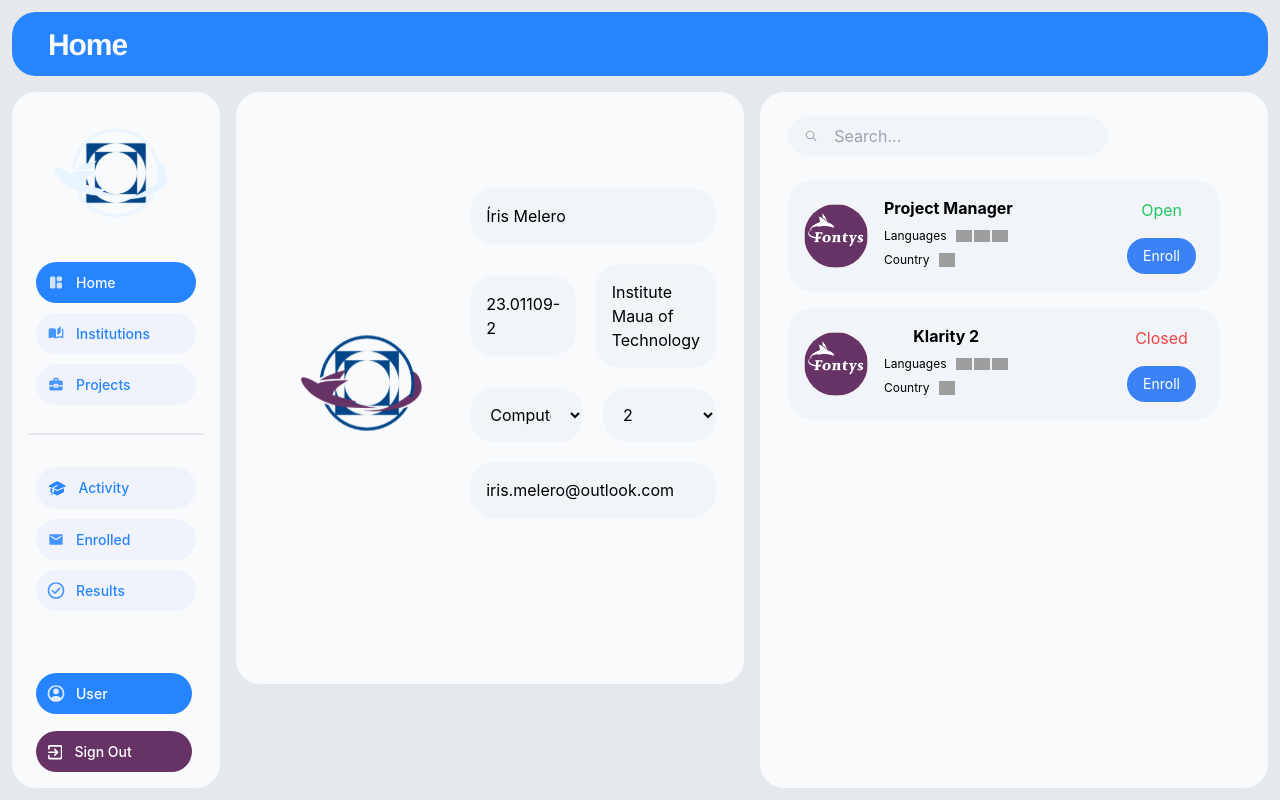
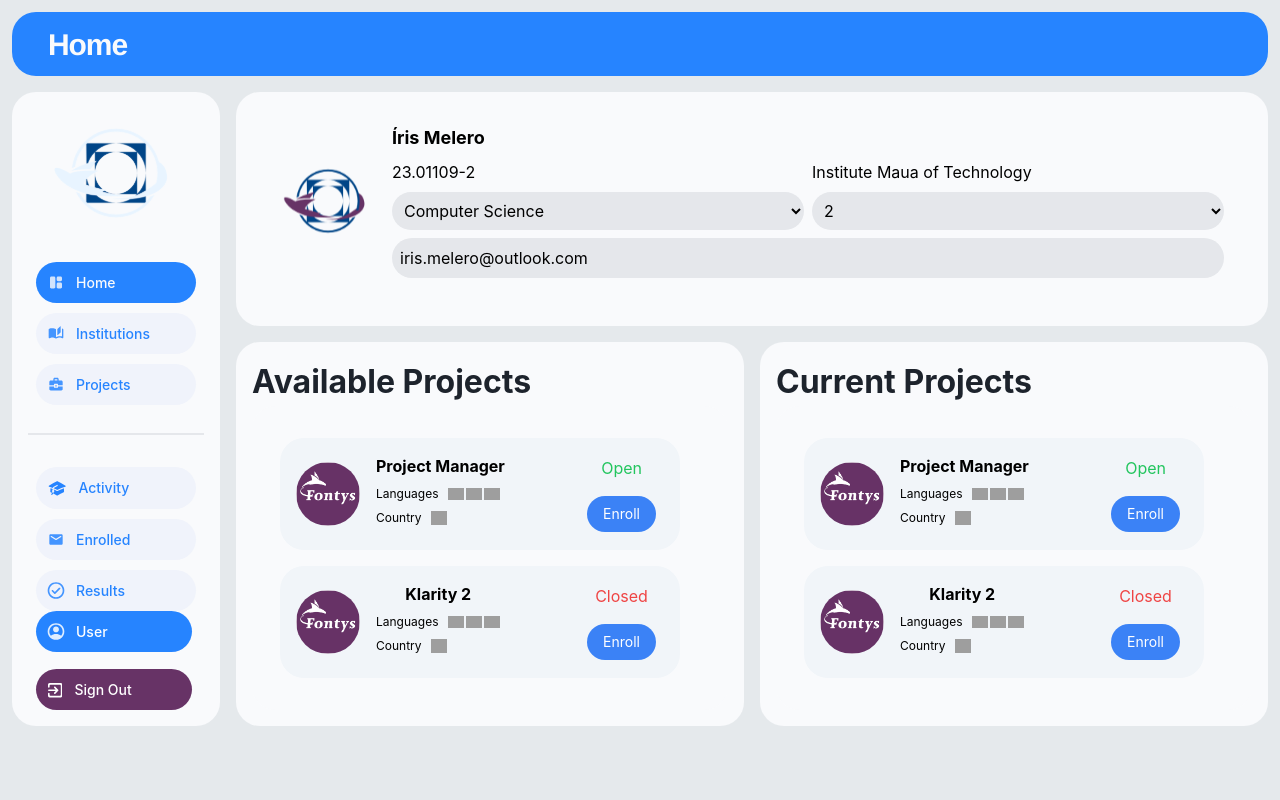
Before and after one commit to Instituto-Maua-de-Tecnologia/coil_frontend, a React (Vite) app: page /Home in a window 1280 px wide. Built offline with nearby package versions, Linux system fonts and the light colour scheme; grey boxes are pictures that could not be loaded.

Commit message:
Updated layout. made search optional for project list

```diff
--- a/src/components/ContainerSection.tsx
+++ b/src/components/ContainerSection.tsx
@@ -18,7 +18,9 @@ export default function ContainerSection({
             >
                 {title}
             </h1>
-            <div className="2xs:pt-[1rem] lg:pt-[2rem]">{description}</div>
+            {description && (
+                <div className="2xs:pt-[1rem] lg:pt-[2rem]">{description}</div>
+            )}
             {children}
         </div>
     );
--- a/src/components/ProjectList.tsx
+++ b/src/components/ProjectList.tsx
@@ -16,9 +16,10 @@ type Project = {
 
 interface ProjectListProps {
     isFilter: boolean;
+    isSearch: boolean;
 }
 
-export default function ProjectList({ isFilter }: ProjectListProps) {
+export default function ProjectList({ isFilter, isSearch }: ProjectListProps) {
     const projects: Project[] = [
         {
             id: 1,
@@ -57,13 +58,13 @@ export default function ProjectList({ isFilter }: ProjectListProps) {
     };
 
     return (
-        <div className="w-full ml-4 px-7 py-4 bg-sb-bg rounded-3xl">
+        <div className="w-full px-7 py-4 bg-sb-bg rounded-3xl">
             <div className="mb-4 flex">
-                <Search onSearch={handleSearch} />
+                {isSearch && <Search onSearch={handleSearch} />}
                 {isFilter && <Filter />}
             </div>
             {filteredProjects.length > 0 ? (
-                <ul className="w-full max-h-screen pb-48 pe-5 overflow-y-auto">
+                <ul className="w-full max-h-screen pe-5 overflow-y-auto">
                     {filteredProjects.map((project) => (
                         <ProjectCard key={project.id} project={project} />
                     ))}
--- a/src/components/UserCard.tsx
+++ b/src/components/UserCard.tsx
@@ -23,41 +23,27 @@ export default function UserCard({ userCard }: UserCardProps) {
     } = userCard;
 
     return (
-        <div className="flex items- rounded-3xl  mb-4 ">
-            <div className="flex wrap items-center w-full min-h-20 ">
-                <div className="sm:flex xsm:flex-wrap w-full h-full lg:mt-20">
-                    <div className="w-full">
+        <div className="flex items-center justify-center rounded-3xl mb-4 p-4">
             <img
                 src={avatarUrl}
                 alt="Avatar"
-                            className="avatar-img sm:-mx-auto mx-auto w-[70%] h-full rounded-full "
+                className="avatar-img w-24 h-24 rounded-full mr-4"
             />
+            <div className="flex flex-col flex-grow">
+                <p className="text-lg font-bold mb-2">{name}</p>
+                <div className="flex mb-2">
+                    <p className="w-1/2 mr-2">{`${studentID.toString().substring(0, 2)}.${studentID.toString().substring(2, 7)}-${studentID.toString().substring(7, 9)}`}</p>
+                    <p className="w-1/2">{institution}</p>
                 </div>
-                    <div className="flex-col w-full h-full items-center mt-10 ">
-                        <p className=" bg-slate-100 rounded-3xl p-4 mb-5">
-                            {name}
-                        </p>
-                        <div className="flex items-center mb-5">
-                            <p className="w-1/2 bg-slate-100 rounded-3xl p-4 me-5">
-                                {`${studentID.toString().substring(0, 2)}.${studentID.toString().substring(2, 7)}-${studentID.toString().substring(7, 9)}`}
-                            </p>
-                            <p className="w-1/2 bg-slate-100 rounded-3xl p-4">
-                                {institution}
-                            </p>
-                        </div>
-                        <div className="flex mb-5">
-                            <select className="w-1/2 cursor-pointer bg-slate-100 rounded-3xl p-4 me-5">
+                <div className="flex mb-2">
+                    <select className="w-1/2 mr-2 bg-gray-200 rounded-3xl p-2 cursor-pointer">
                         <option value={course}>{course}</option>
                     </select>
-                            <select className="w-1/2 cursor-pointer bg-slate-100 rounded-3xl p-4 ">
+                    <select className="w-1/2 bg-gray-200 rounded-3xl p-2 cursor-pointer">
                         <option value={semester}>{semester}</option>
                     </select>
                 </div>
-                        <p className="w-full bg-slate-100 rounded-3xl p-4 mb-5">
-                            {contact}
-                        </p>
-                    </div>
-                </div>
+                <p className="bg-gray-200 rounded-3xl p-2">{contact}</p>
             </div>
         </div>
     );
--- a/src/components/UserInfo.tsx
+++ b/src/components/UserInfo.tsx
@@ -26,7 +26,7 @@ export default function UserInfo() {
     ];
 
     return (
-        <div className="w-full max-h-[85%] lg:ml-4 px-7 py-4 bg-sb-bg rounded-3xl ">
+        <div className="w-full px-7 py-4 bg-sb-bg rounded-3xl ">
             <div className="w-full h-full my-auto">
                 {userData.map((User) => (
                     <UserCard key={User.id} userCard={User} />
--- a/src/screens/Home.tsx
+++ b/src/screens/Home.tsx
@@ -2,16 +2,41 @@ import TitleHeader from "@components/TitleHeader.tsx";
 import SideBar from "@components/SideBar.tsx";
 import UserInfo from "@components/UserInfo.tsx";
 import ProjectList from "@components/ProjectList.tsx";
+import ContainerSection from "@components/ContainerSection";
 
 export default function Home() {
     return (
         <>
             <div className="max-h-screen flex flex-col">
                 <TitleHeader title={"Home"} />
-                <div className="flex-grow h-screen mx-3 mb-3 overflow-hidden flex flex-row">
+                <div className="flex flex-1 mx-3 mb-3 overflow-hidden">
                     <SideBar />
-                    <UserInfo />
-                    <ProjectList isFilter={false} />
+                    <div
+                        id="homepage-content"
+                        className="flex flex-col flex-1 overflow-y-auto overflow-x-hidden lg:ml-4"
+                    >
+                        <div className="w-full mb-4">
+                            <UserInfo />
+                        </div>
+                        <div className="flex flex-col lg:flex-row">
+                            <div className="w-full lg:w-1/2 lg:mr-2 mb-4 lg:mb-0">
+                                <ContainerSection title="Available Projects">
+                                    <ProjectList
+                                        isFilter={false}
+                                        isSearch={false}
+                                    />
+                                </ContainerSection>
+                            </div>
+                            <div className="w-full lg:w-1/2 lg:ml-2">
+                                <ContainerSection title="Current Projects">
+                                    <ProjectList
+                                        isFilter={false}
+                                        isSearch={false}
+                                    />
+                                </ContainerSection>
+                            </div>
+                        </div>
+                    </div>
                 </div>
             </div>
         </>
```
Lines whose indentation alone changed are shown as unchanged.
